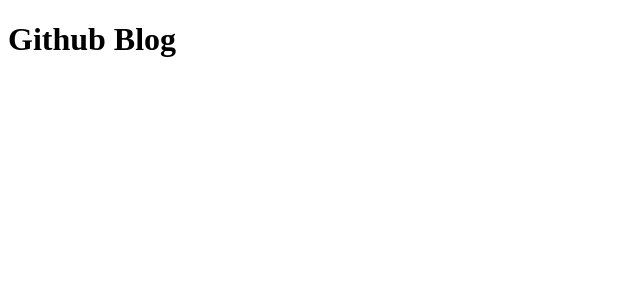
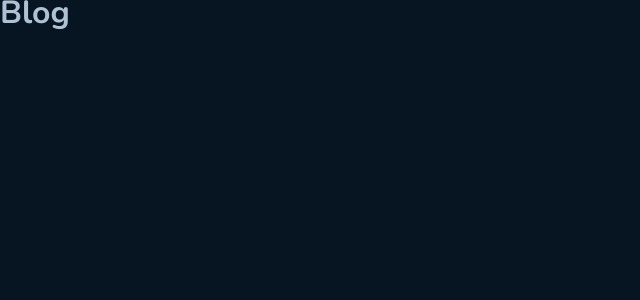
Before and after one commit to RenanArantes/github-blog, a React (Vite) app: page / in a window 1280 px wide. Shown: the top 300 px of the page, without its empty margins (0-640 px from the left). Built offline with nearby package versions, Linux system fonts and the light colour scheme.

Commit message:
styles: global, theme and fonts

```diff
--- a/index.html
+++ b/index.html
@@ -2,7 +2,11 @@
 <html lang="en">
   <head>
     <meta charset="UTF-8" />
+    <link rel="preconnect" href="https://fonts.googleapis.com">
+    <link rel="preconnect" href="https://fonts.gstatic.com" crossorigin>
     <meta name="viewport" content="width=device-width, initial-scale=1.0" />
+
+    <link href="https://fonts.googleapis.com/css2?family=Nunito:wght@400;700&display=swap" rel="stylesheet">
     <title>Github Blog</title>
   </head>
   <body>
--- a/package.json
+++ b/package.json
@@ -11,12 +11,14 @@
   },
   "dependencies": {
     "react": "^18.2.0",
-    "react-dom": "^18.2.0"
+    "react-dom": "^18.2.0",
+    "styled-components": "^5.3.6"
   },
   "devDependencies": {
     "@rocketseat/eslint-config": "^1.1.3",
     "@types/react": "^18.0.17",
     "@types/react-dom": "^18.0.6",
+    "@types/styled-components": "^5.1.26",
     "@vitejs/plugin-react": "^2.1.0",
     "eslint": "^8.24.0",
     "typescript": "^4.6.4",
--- a/src/App.tsx
+++ b/src/App.tsx
@@ -1,5 +1,14 @@
+import { ThemeProvider } from 'styled-components'
+import { GlobalStyle } from './styles/global'
+import { defaultTheme } from './styles/themes/default'
+
 function App() {
-  return <h1>Github Blog</h1>
+  return (
+    <ThemeProvider theme={defaultTheme}>
+      <GlobalStyle />
+      <h1>Blog</h1>
+    </ThemeProvider>
+  )
 }
 
 export default App
--- /dev/null
+++ b/src/styles/global.ts
@@ -0,0 +1,19 @@
+import { createGlobalStyle } from 'styled-components'
+
+export const GlobalStyle = createGlobalStyle`
+  *{
+    margin: 0;
+    padding: 0;
+    box-sizing: border-box;
+  }
+
+  body {
+    background: ${(props) => props.theme.colors.base.background};
+    color: ${(props) => props.theme.colors.base.text}
+  }
+
+  body, input {
+    font: 400 1rem Nunito, sans-serif;
+    line-height: 160%;
+  }
+`
--- /dev/null
+++ b/src/styles/themes/default.ts
@@ -0,0 +1,18 @@
+export const defaultTheme = {
+  colors: {
+    blue: '#3294F8',
+    base: {
+      title: '#E7EDF4',
+      subtitle: '#C4D4E3',
+      text: '#AFC2D4',
+      span: '#7B96B2',
+      label: '#3A536B',
+      border: '#1C2F41',
+      post: '#112131',
+      profile: '#0B1B2B',
+      background: '#071422',
+      input: '040F1A',
+    },
+  },
+  transition: '0.5s',
+}
```
Also changed, not shown: src/@types/styled.d.ts (added, +8 -0 lines), 1 other file (tests, documents, lock files or other folders).
